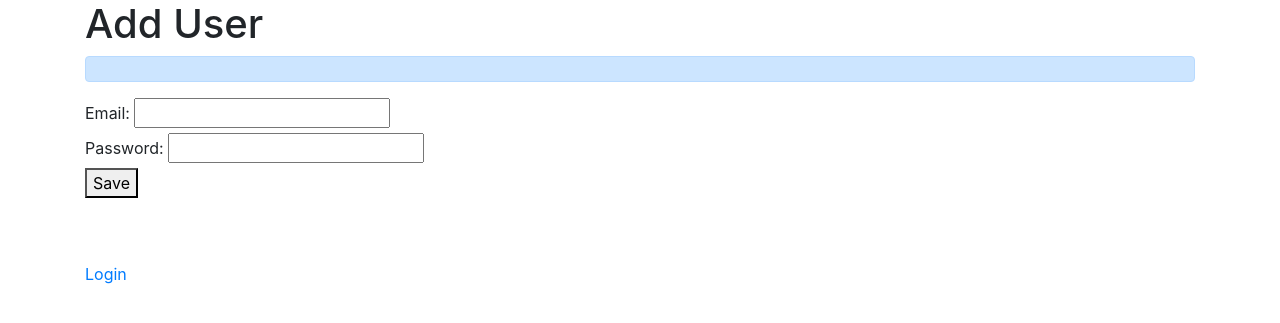
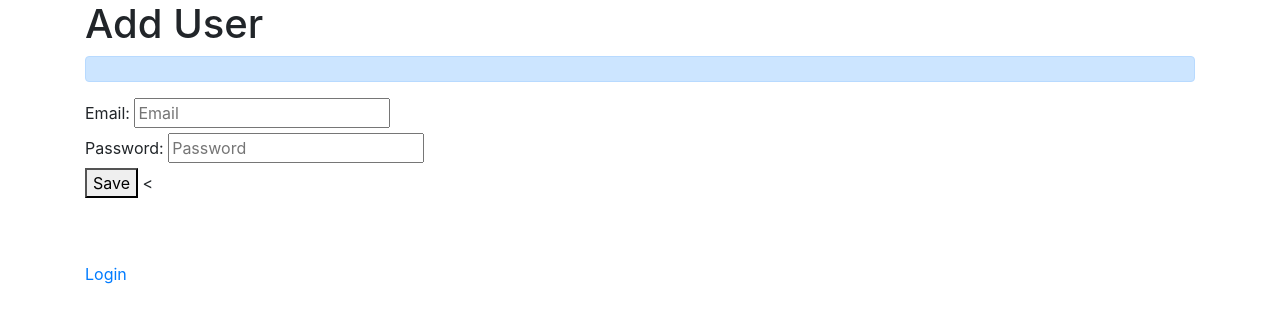
Before and after one commit to danielmejia626/php2, a PHP site: template views/email.twig in a window 1280 px wide. Shown: the top 323 px of the page. Run offline with PHP 8.4, Linux system fonts and the light colour scheme; the template is opened without the code that fills it, so the values that code supplies are empty; some libraries are stand-ins or nearby versions.

Commit message:
resuelto

```diff
--- a/views/email.twig
+++ b/views/email.twig
@@ -8,10 +8,11 @@
 
     <form action="/cursophp/save" method="post" >
         <label for="">Email:</label>
-        <input type="text" name="email" ><br>
+        <input type="text" name="email" placeholder="Email"><br>
         <label for="">Password:</label>
-        <input type="password" name="password"><br>
+        <input type="password" name="password" placeholder="Password"><br>
         <button type="submit">Save</button>
+        <
     </form>
 
     <br><br>
--- a/views/login.twig
+++ b/views/login.twig
@@ -9,5 +9,6 @@
         <input type"text" name="email" placeholder="Email"><br>
         <input type="password" name="password" placeholder="Password"><br>
         <button type="submit">Login</button>
+        <a href="/cursophp/email">Register</a>
     </form>
 {% endblock %}
```
Also changed, not shown: 1 other file.
